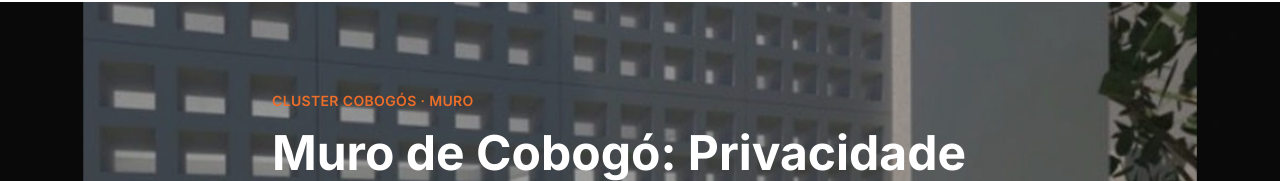
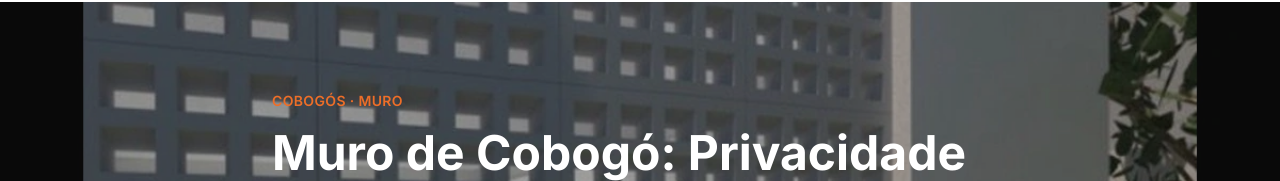
Before and after one commit to centraldoconcretosuporte-creator/central-do-concreto, a Next.js app: page /cobogos/muro in a window 1280 px wide. Shown: the part 115-296 px from the top of the page. Built offline with nearby package versions, Linux system fonts and the light colour scheme.

Commit message:
fix(cobogos): eyebrow muro sem 'Cluster' · vocabulário cliente

```diff
--- a/app/cobogos/muro/page.tsx
+++ b/app/cobogos/muro/page.tsx
@@ -242,7 +242,7 @@ export default function CobogoMuroPage() {
         <div className="absolute inset-0 bg-cc-black/35" />
         <div className="relative container mx-auto px-4 py-16 max-w-3xl text-white">
           <p className="text-cc-orange font-semibold mb-3 uppercase tracking-wide text-sm">
-            Cluster Cobogós · Muro
+            Cobogós · Muro
           </p>
           <h1 className="text-3xl md:text-5xl font-bold mb-5 leading-tight">
             Muro de Cobogó: Privacidade com Ventilação Natural em 14 Modelos
```
